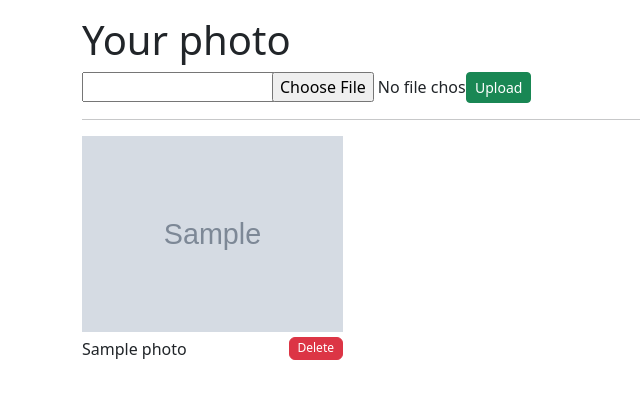
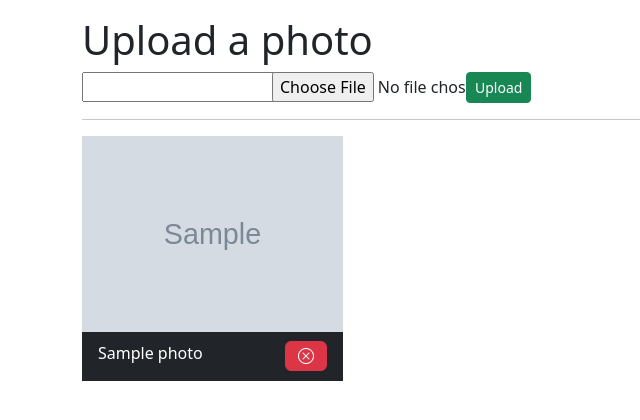
Before and after one commit to Pavhom/GymKeeper, a Django app: page /photo/ in a window 1280 px wide. Shown: the part 56-476 px from the top of the page, without its empty margins (0-640 px from the left). Run offline with Django 3.2, Linux system fonts and the light colour scheme; a user stored in the database is signed in; tables that the repository leaves empty hold one stand-in row (values such as "Sample post"); grey boxes marked "Sample" are stand-in pictures; some libraries are stand-ins or nearby versions.

```diff
--- a/mainscreen/templates/mainscreen/body.html
+++ b/mainscreen/templates/mainscreen/body.html
@@ -4,6 +4,7 @@
     <meta charset="UTF-8" name="viewport" content="width=1200, height=700">
     <title>Gym Keep</title>
     <link href="https://cdn.jsdelivr.net/npm/bootstrap@5.2.0-beta1/dist/css/bootstrap.min.css" rel="stylesheet" integrity="sha384-0evHe/X+R7YkIZDRvuzKMRqM+OrBnVFBL6DOitfPri4tjfHxaWutUpFmBp4vmVor" crossorigin="anonymous">
+    <link rel="stylesheet" href="https://cdn.jsdelivr.net/npm/bootstrap-icons@1.9.1/font/bootstrap-icons.css">
     <link rel="stylesheet" href="{% static 'css/mainscreen.css' %}">
 </head>
 <body>
--- a/mainscreen/templates/mainscreen/photo.html
+++ b/mainscreen/templates/mainscreen/photo.html
@@ -2,7 +2,7 @@
 {% load static %}
 {% block content %}
 <div class="container mt-3">
-    <h1>Your photo</h1>
+    <h1>Upload a photo</h1>
     <form action="" method="post" enctype="multipart/form-data">
         {% csrf_token %}
         <div class="row">
@@ -20,25 +20,29 @@
     <hr>
 
     <div class="row">
-        {% for x in photos %}
-            <div class="col-md-3">
-                <a href="{{ x.im_photo.url }}" style="">
-                    <img src="{{ x.im_photo.url }}" alt="Lights" style="width:100%; padding-bottom: 5px">
-                </a>
-                <div class="row">
+        {% for photo in photos %}
+            <div class="col-md-3 mb-2">
+                <div class="bg-dark text-white">
+                <div>
+                    <a href="{{ photo.im_photo.url }}">
+                        <img src="{{ photo.im_photo.url }}" alt="Lights" style="width:100%; padding-bottom: 5px">
+                    </a>
+                </div>
+
+                <div class="row m-1">
                     <div class="col">
-                        <p>{{ x.title }}</p>
+                        <p>{{ photo.title }}</p>
                     </div>
+
                     <div class="col-auto">
-                        <a class="btn btn-danger" role="button" href="{% url 'photo_delete' x.id %}"
-                            style="--bs-btn-padding-y: .10rem; --bs-btn-padding-x: .5rem; --bs-btn-font-size: .75rem;">
-                            Delete
+                        <a class="btn btn-danger" role="button" href="{% url 'photo_delete' photo.id %}">
+                            <i class="bi bi-x-circle"></i>
                         </a>
                     </div>
                 </div>
+                </div>
             </div>
-
         {% endfor %}
-      </div>
+    </div>
 </div>
 {% endblock %}
--- a/mysite/settings.py
+++ b/mysite/settings.py
@@ -32,6 +32,7 @@ INSTALLED_APPS = [
     'django.contrib.sessions',
     'django.contrib.messages',
     'django.contrib.staticfiles',
+    'django_cleanup.apps.CleanupConfig',
     'mainscreen',
     'bootstrap4',
 ]
```
Also changed, not shown: mainscreen/static/css/login.css (deleted), mainscreen/static/css/mainscreen.css (line endings or trailing spaces).
